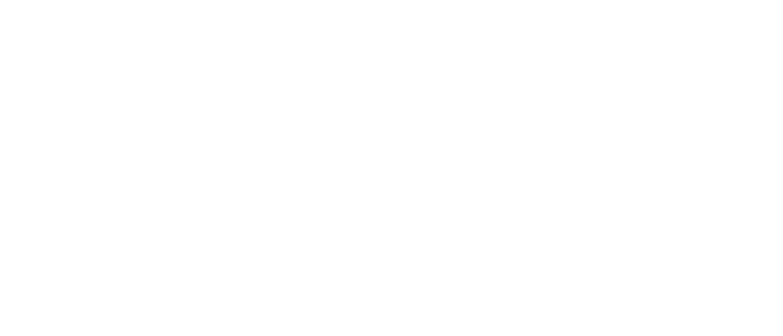
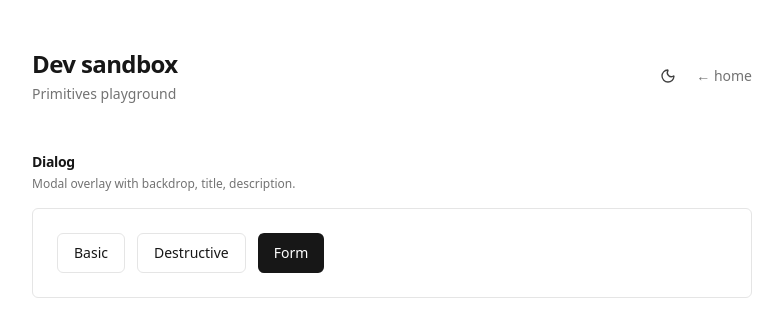
Before and after one commit to ashunar0/hisui, a React (Vite) app: page /dev in a window 1280 px wide. Before the commit this address had no page. Shown: the top 336 px of the page, without its empty margins (248-1031 px from the left). Built offline with nearby package versions, Linux system fonts and the light colour scheme.

Commit message:
feat: Dialog primitive (Ark UI) を追加、Dev sandbox screen を新設 (basic/destructive/form の 3 パターン)

```diff
--- a/src/App.tsx
+++ b/src/App.tsx
@@ -3,6 +3,7 @@
 import { Calendar } from "@/screens/Calendar";
 import { Chat } from "@/screens/Chat";
 import { Dashboard } from "@/screens/Dashboard";
+import { Dev } from "@/screens/Dev";
 import { Home } from "@/screens/Home";
 import { Login } from "@/screens/Login";
 import { Mail } from "@/screens/Mail";
@@ -22,6 +23,7 @@
         <Route path="/settings" element={<Settings />} />
         <Route path="/login" element={<Login />} />
         <Route path="/signup" element={<SignUp />} />
+        <Route path="/dev" element={<Dev />} />
       </Routes>
     </BrowserRouter>
   );
--- /dev/null
+++ b/src/components/ui/dialog.tsx
@@ -0,0 +1,75 @@
+import { Dialog as ArkDialog } from "@ark-ui/react/dialog";
+import { Portal } from "@ark-ui/react/portal";
+import type { ComponentProps } from "react";
+import { cn } from "@/lib/utils";
+
+function Root(props: ComponentProps<typeof ArkDialog.Root>) {
+  return <ArkDialog.Root {...props} />;
+}
+
+function Trigger(props: ComponentProps<typeof ArkDialog.Trigger>) {
+  return <ArkDialog.Trigger {...props} />;
+}
+
+function Content({
+  className,
+  ...props
+}: ComponentProps<typeof ArkDialog.Content>) {
+  return (
+    <Portal>
+      <ArkDialog.Backdrop
+        className={cn(
+          "fixed inset-0 z-40 bg-black/30",
+          "data-[state=open]:animate-menu-open",
+        )}
+      />
+      <ArkDialog.Positioner className="fixed inset-0 z-50 flex items-center justify-center p-4">
+        <ArkDialog.Content
+          className={cn(
+            "w-full max-w-md rounded-lg border border-border bg-surface p-6 shadow-[0_1px_0_rgba(0,0,0,0.04),0_8px_24px_rgba(0,0,0,0.08),0_0_4px_rgba(0,0,0,0.03)] focus:outline-none",
+            "data-[state=open]:animate-menu-open",
+            className,
+          )}
+          {...props}
+        />
+      </ArkDialog.Positioner>
+    </Portal>
+  );
+}
+
+function Title({
+  className,
+  ...props
+}: ComponentProps<typeof ArkDialog.Title>) {
+  return (
+    <ArkDialog.Title
+      className={cn("text-base font-semibold text-fg pt-2 pb-4", className)}
+      {...props}
+    />
+  );
+}
+
+function Description({
+  className,
+  ...props
+}: ComponentProps<typeof ArkDialog.Description>) {
+  return (
+    <ArkDialog.Description
+      className={cn("text-sm text-fg py-2", className)}
+      {...props}
+    />
+  );
+}
+
+function CloseTrigger(props: ComponentProps<typeof ArkDialog.CloseTrigger>) {
+  return <ArkDialog.CloseTrigger {...props} />;
+}
+
+export const Dialog = {
+  Root,
+  Trigger,
+  Content,
+  Title,
+  Description,
+  CloseTrigger,
+};
--- /dev/null
+++ b/src/screens/Dev.tsx
@@ -0,0 +1,151 @@
+import type { ReactNode } from "react";
+import { Link } from "react-router";
+import { Button } from "@/components/ui/button";
+import { Dialog } from "@/components/ui/dialog";
+import { Field } from "@/components/ui/field";
+import { Input } from "@/components/ui/input";
+import { Textarea } from "@/components/ui/textarea";
+import { ThemeToggle } from "@/components/theme-toggle";
+
+export function Dev() {
+  return (
+    <div className="mx-auto flex min-h-svh max-w-3xl flex-col gap-12 px-6 py-12">
+      <header className="flex items-center justify-between">
+        <div className="flex flex-col gap-1">
+          <h1 className="text-2xl font-semibold tracking-tight">Dev sandbox</h1>
+          <p className="text-sm text-fg-muted">Primitives playground</p>
+        </div>
+        <div className="flex items-center gap-3">
+          <ThemeToggle />
+          <Link to="/" className="text-sm text-fg-muted hover:text-fg">
+            ← home
+          </Link>
+        </div>
+      </header>
+
+      <Section
+        title="Dialog"
+        description="Modal overlay with backdrop, title, description."
+      >
+        <div className="flex flex-wrap gap-3">
+          <BasicDialog />
+          <DestructiveDialog />
+          <FormDialog />
+        </div>
+      </Section>
+    </div>
+  );
+}
+
+function Section({
+  title,
+  description,
+  children,
+}: {
+  title: string;
+  description: string;
+  children: ReactNode;
+}) {
+  return (
+    <section className="flex flex-col gap-4">
+      <div className="flex flex-col gap-1">
+        <h2 className="text-sm font-semibold tracking-tight text-fg">
+          {title}
+        </h2>
+        <p className="text-xs text-fg-muted">{description}</p>
+      </div>
+      <div className="rounded-md border border-border bg-surface p-6">
+        {children}
+      </div>
+    </section>
+  );
+}
+
+function BasicDialog() {
+  return (
+    <Dialog.Root>
+      <Dialog.Trigger asChild>
+        <Button variant="outline">Basic</Button>
+      </Dialog.Trigger>
+      <Dialog.Content>
+        <Dialog.Title>Enable two-factor auth?</Dialog.Title>
+        <Dialog.Description>
+          You'll be asked for a code from your authenticator app on every sign
+          in.
+        </Dialog.Description>
+        <div className="mt-6 flex justify-end gap-2">
+          <Dialog.CloseTrigger asChild>
+            <Button variant="outline">Cancel</Button>
+          </Dialog.CloseTrigger>
+          <Dialog.CloseTrigger asChild>
+            <Button>Enable</Button>
+          </Dialog.CloseTrigger>
+        </div>
+      </Dialog.Content>
+    </Dialog.Root>
+  );
+}
+
+function DestructiveDialog() {
+  return (
+    <Dialog.Root>
+      <Dialog.Trigger asChild>
+        <Button variant="outline">Destructive</Button>
+      </Dialog.Trigger>
+      <Dialog.Content>
+        <Dialog.Title>Delete this workspace?</Dialog.Title>
+        <Dialog.Description>
+          This permanently deletes all data, members, and integrations. This
+          action cannot be undone.
+        </Dialog.Description>
+        <div className="mt-6 flex justify-end gap-2">
+          <Dialog.CloseTrigger asChild>
+            <Button variant="outline">Cancel</Button>
+          </Dialog.CloseTrigger>
+          <Dialog.CloseTrigger asChild>
+            <Button className="bg-red-600 text-white hover:bg-red-700">
+              Delete workspace
+            </Button>
+          </Dialog.CloseTrigger>
+        </div>
+      </Dialog.Content>
+    </Dialog.Root>
+  );
+}
+
+function FormDialog() {
+  return (
+    <Dialog.Root>
+      <Dialog.Trigger asChild>
+        <Button>Form</Button>
+      </Dialog.Trigger>
+      <Dialog.Content>
+        <Dialog.Title>New project</Dialog.Title>
+        <Dialog.Description>
+          Give it a name and a short description.
+        </Dialog.Description>
+        <form
+          className="mt-5 flex flex-col gap-4"
+          onSubmit={(e) => e.preventDefault()}
+        >
+          <Field.Root>
+            <Field.Label>Name</Field.Label>
+            <Input placeholder="Acme launch" />
+          </Field.Root>
+          <Field.Root>
+            <Field.Label>Description</Field.Label>
+            <Textarea placeholder="Short summary" rows={3} />
+          </Field.Root>
+          <div className="mt-2 flex justify-end gap-2">
+            <Dialog.CloseTrigger asChild>
+              <Button variant="outline">Cancel</Button>
+            </Dialog.CloseTrigger>
+            <Dialog.CloseTrigger asChild>
+              <Button type="submit">Create</Button>
+            </Dialog.CloseTrigger>
+          </div>
+        </form>
+      </Dialog.Content>
+    </Dialog.Root>
+  );
+}
--- a/src/screens/Home.tsx
+++ b/src/screens/Home.tsx
@@ -9,6 +9,7 @@
   { to: "/settings", label: "Settings" },
   { to: "/login", label: "Login" },
   { to: "/signup", label: "Sign up" },
+  { to: "/dev", label: "Dev sandbox" },
 ];
 
 export function Home() {
```
